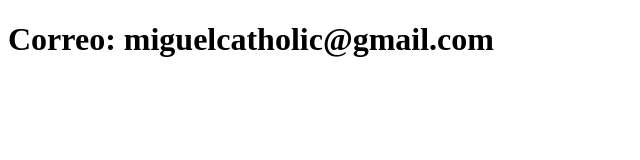
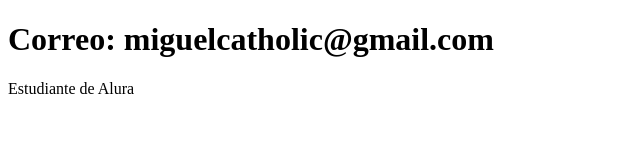
Before and after one commit to miguelonmiguelon/sistema-registro, a plain HTML site: page contacto.html in a window 1280 px wide. Shown: the whole page, without its empty margins (0-640 px from the left). Drawn offline with Linux system fonts and the light colour scheme.

Commit message:
Actualiza el contacto

```diff
--- a/contacto.html
+++ b/contacto.html
@@ -7,5 +7,6 @@
 </head>
 <body>
     <h1>Correo: miguelcatholic@gmail.com</h1>
+    <p>Estudiante de Alura</p>
 </body>
 </html>
```
